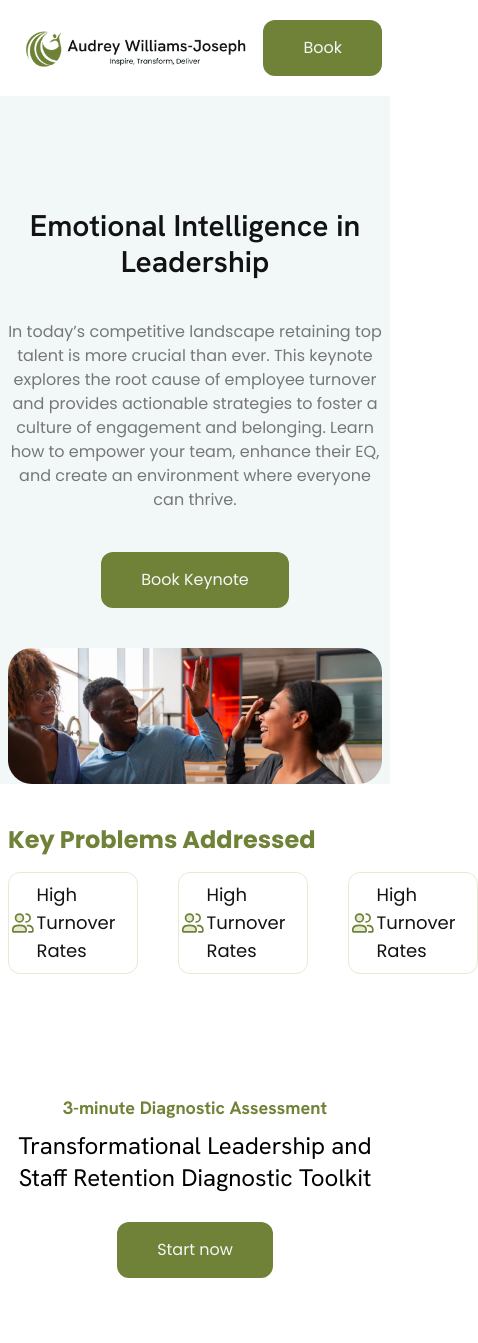
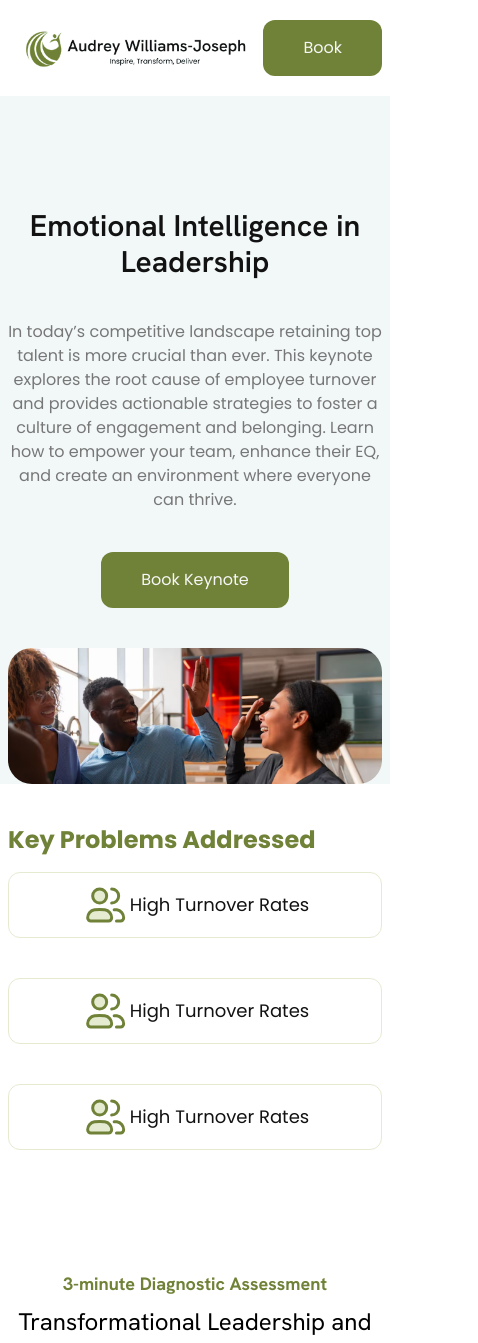
Before and after one commit to AChris-T/audreywebsite, a React (Vite) app: page /emotional-intelligence in a window 390 px wide. Shown: the top 1343 px of the page, 478 px wide, since content can reach past the window. Built offline with nearby package versions, Linux system fonts and the light colour scheme.

Commit message:
feat:added the home page

```diff
--- a/src/components/SKey.jsx
+++ b/src/components/SKey.jsx
@@ -7,7 +7,7 @@
       <h3 className="text-[#708238] font-bold text-2xl">
         Key Problems Addressed
       </h3>
-      <div className="flex gap-10">
+      <div className="grid grid-cols-1 md:grid-cols-3 gap-10">
         <div className="flex flex-5 border-[#E5EBD1] border-[1px] justify-center py-2 rounded-xl items-center text-lg text-[#121212]">
           <User /> High Turnover Rates
         </div>
```
